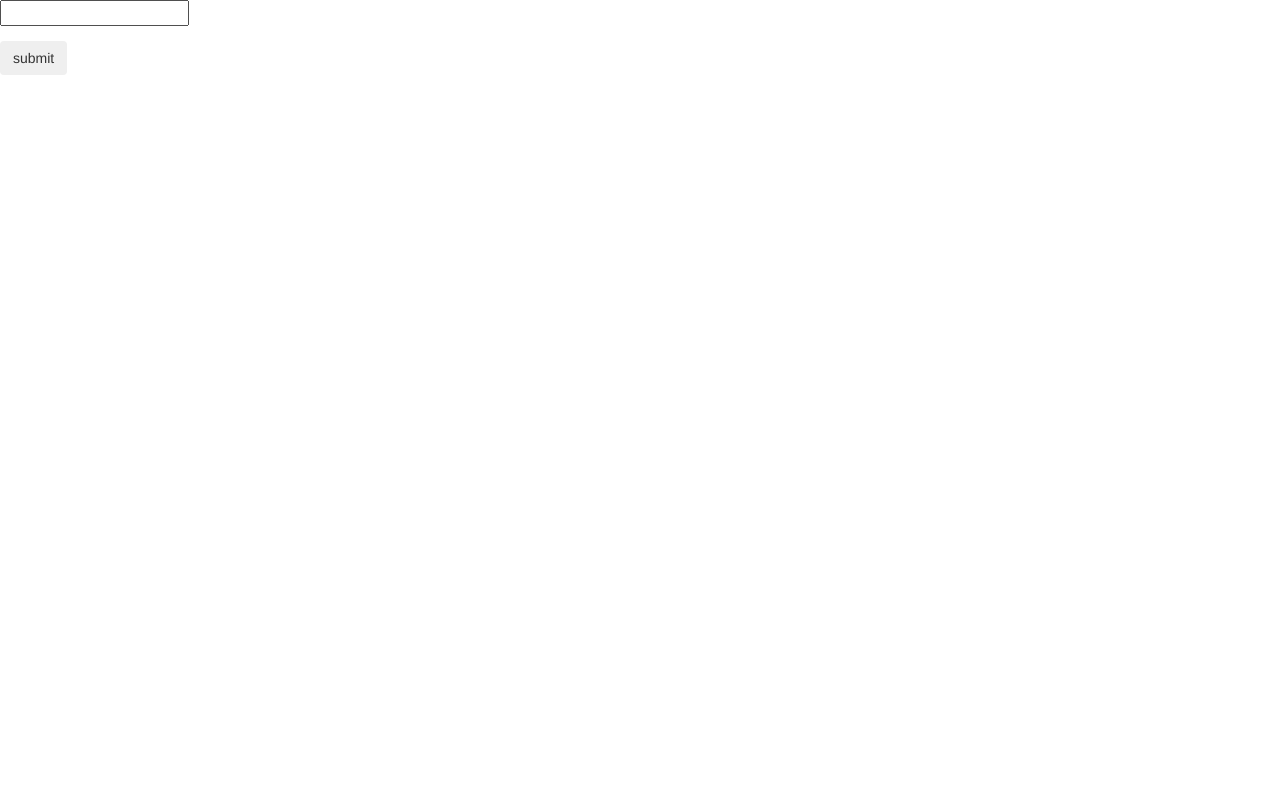
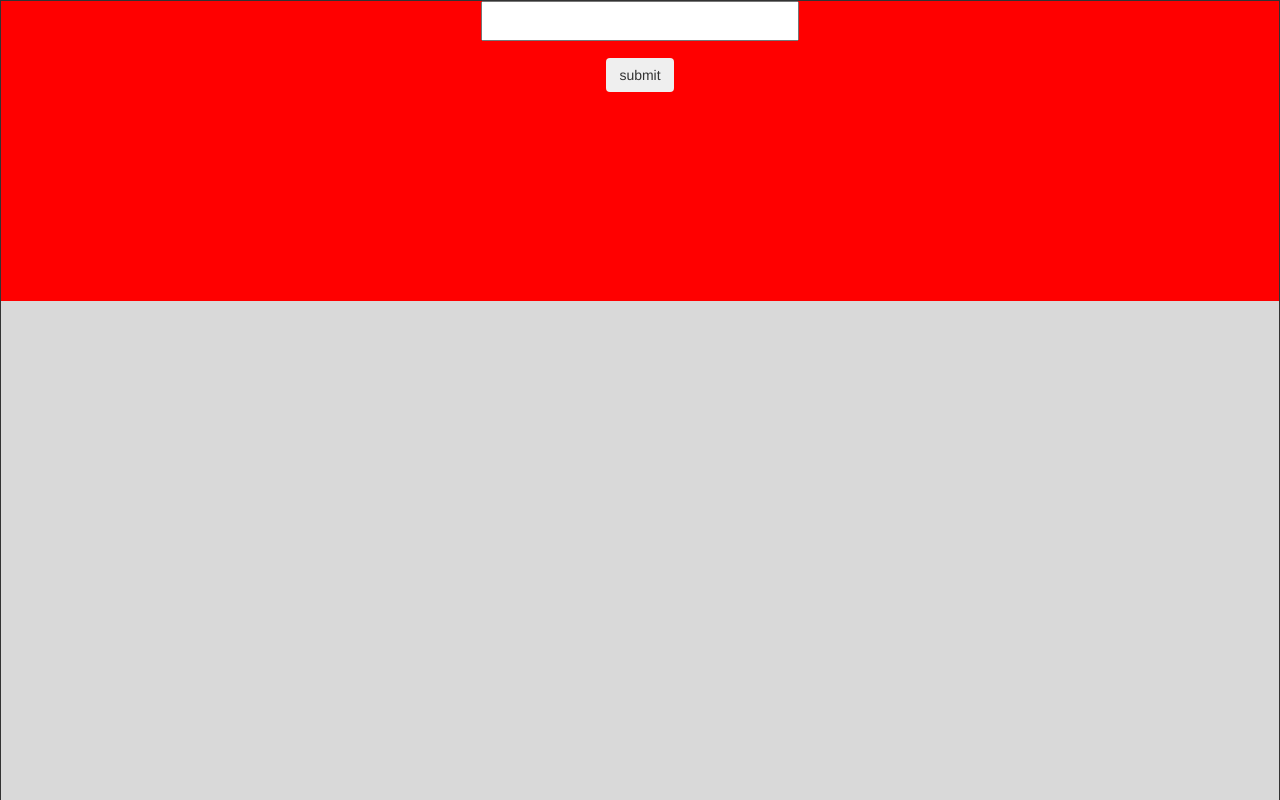
Before and after one commit to GarrettLeePrice/Javascript-repoLookup, a website with bundled scripts: page index.html in a window 1280 px wide. Shown: the top 800 px of the page. Built offline with nearby package versions, Linux system fonts and the light colour scheme.

Commit message:
add flexbox layout and css style

```diff
--- a/index.html
+++ b/index.html
@@ -10,14 +10,20 @@
     <title>GitHubRepoLookup</title>
   </head>
   <body>
-    <form id="searchName">
+    <div id="flexbox">
+      <div id="flex2">
+      <form id="searchName">
       <div class="form-group">
         <input id="userName" type="text" >
       </div>
       <button class="btn" type="submit" id="submitName">submit</button>
     </form>
+  </div>
+  <div id="flex3">
     <div class="repoResults">
       <ol></ol>
     </div>
+  </div>
+  </div>
   </body>
 </html>
--- a/scss/styles.scss
+++ b/scss/styles.scss
@@ -0,0 +1,31 @@
+ol {
+  list-style: none;
+}
+
+#flexbox {
+  display: flex;
+  flex-direction: column;
+  flex-wrap: wrap;
+  width: 100%;
+  background: #333;
+  margin: 0 auto;
+  padding: 1px;
+}
+
+#flex2 {
+  flex: auto;
+  min-width: 200px;
+  background: red;
+  text-align: center;
+  font-size: 18pt;
+  height: 300px;
+}
+
+#flex3 {
+  flex: auto;
+  min-width: 200px;
+  background: #d9d9d9;
+  text-align: center;
+  font-size: 18pt;
+  height: 900px;
+}
```
Also changed, not shown: build/css/styles.css.
